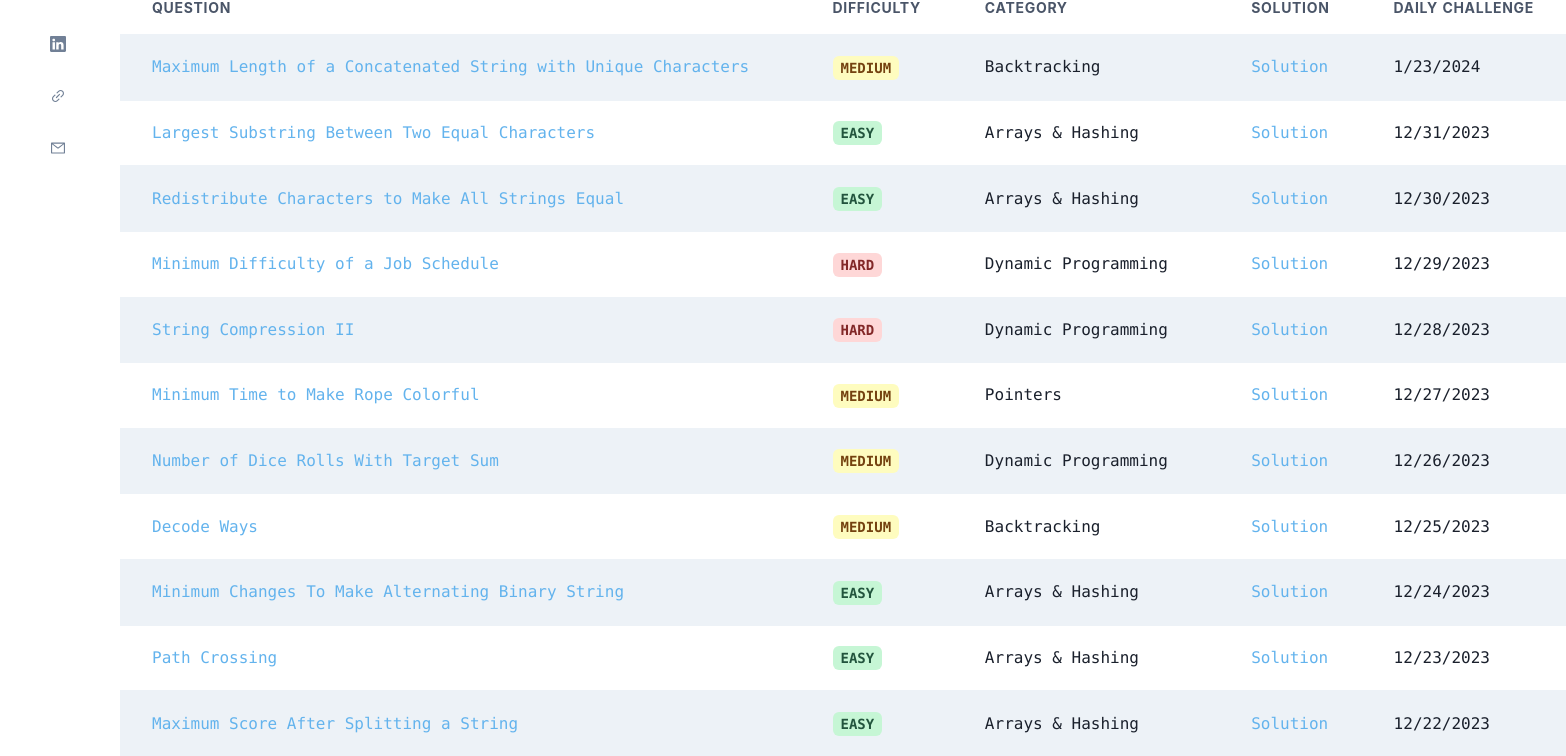
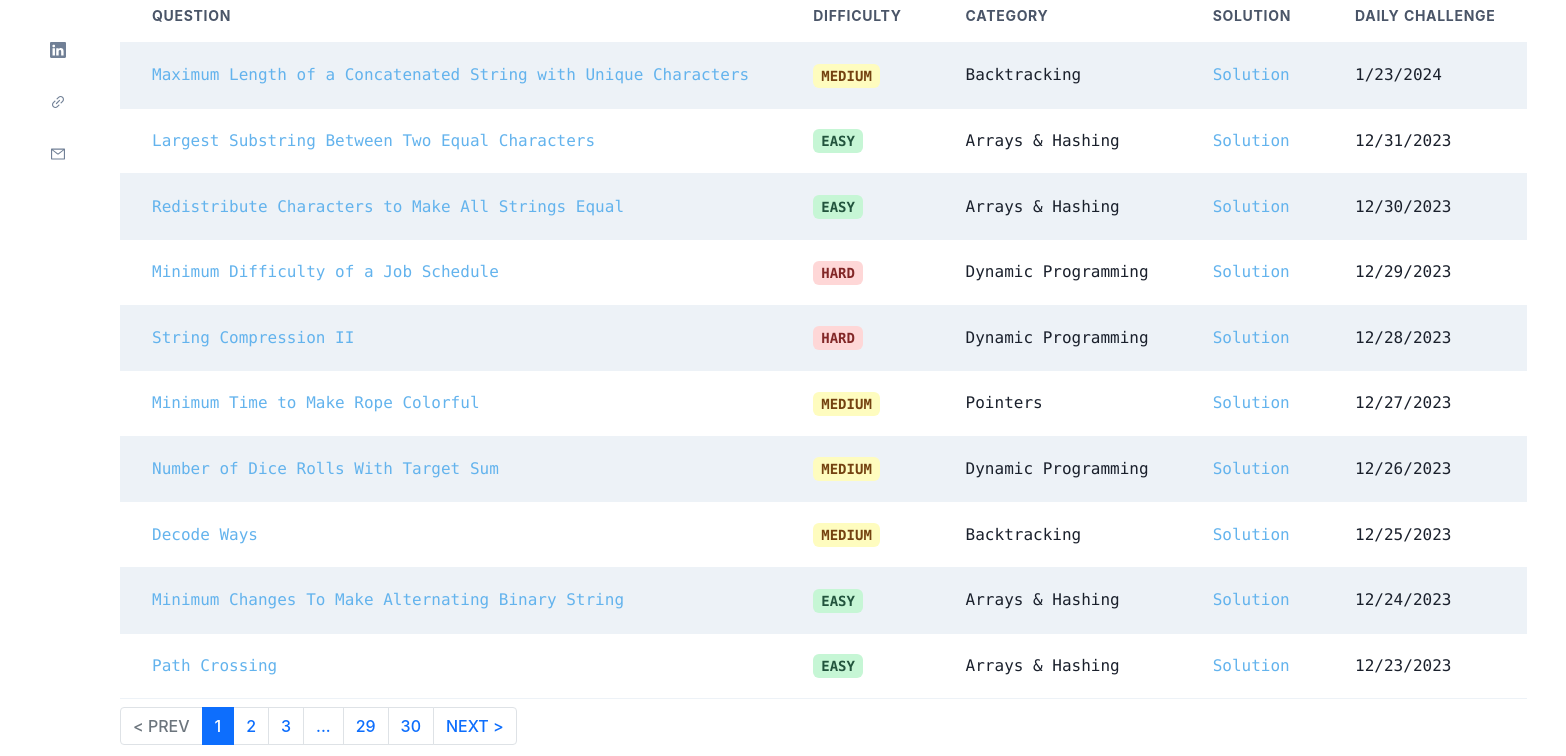
Before and after one commit to LeeHengYu/leetcode-reviewer, a React (Vite) app: page / in a window 1280 px wide. Shown: the part 168-924 px from the top of the page, 1566 px wide, since content can reach past the window. Built offline with nearby package versions, Linux system fonts and the light colour scheme.

Commit message:
add pagination

```diff
--- a/package.json
+++ b/package.json
@@ -22,6 +22,7 @@
     "react": "^18.2.0",
     "react-dom": "^18.2.0",
     "react-icons": "^4.9.0",
+    "react-paginate": "^8.2.0",
     "react-router-dom": "^6.21.2",
     "zustand": "^4.4.7"
   },
--- a/src/components/TableComponent.tsx
+++ b/src/components/TableComponent.tsx
@@ -19,6 +19,7 @@ import {
   Tr,
 } from "@chakra-ui/react";
 import { useReducer, useState } from "react";
+import ReactPaginate from 'react-paginate';
 import ScriptContext from "../contexts/scriptContexts";
 import tableData from "../data/tablaData";
 import DataQuery from "../hook/dataQuery";
@@ -33,6 +34,8 @@ import Reseter from "./Reseter";
 import ScriptLoader from "./ScriptLoader";
 import SortSelector from "./SortSelector";
 
+import '../styles.css';
+
 const TableComponent = () => {
   const [selectedSolution, setSelectedSolution] = useState("");
   const [isModalOpen, setIsModalOpen] = useState(false);
@@ -44,6 +47,8 @@ const TableComponent = () => {
 
   const by = useQuestionSortingStore((s) => s.sortingCriteria.by);
   const [reversed, setReversed] = useState(false);
+
+  const questions_data = dataSorting(DataQuery(tableData, filters), reversed, by);
 
   const handleSolutionClick = (solution: string) => {
     setSelectedSolution(solution);
@@ -62,6 +67,20 @@ const TableComponent = () => {
     });
     setButtonText("Copied!");
   };
+
+
+  // pagination setting
+  var itemsPerPage = 10;
+  const [itemOffset, setItemOffset] = useState(0);
+  const endOffset = itemOffset + itemsPerPage;
+  const currentQuestions = questions_data.slice(itemOffset, endOffset);
+  const pageCount = Math.ceil(questions_data.length / itemsPerPage);
+
+  const handlePageClick = (event: any) => {
+    const newOffset = (event.selected * itemsPerPage) % questions_data.length;
+    setItemOffset(newOffset);
+  }
+
 
   return (
     <Box>
@@ -87,7 +106,8 @@ const TableComponent = () => {
           {tableData.filter((q) => q.difficulty === "Hard").length})
         </Text>
       </HStack>
-      <Table variant="striped" size="lg" fontFamily="mono">
+      <Table variant="striped" size="lg" fontFamily="mono" marginBottom={2}>
+      {/* can refactor into a new components */}
         <Thead>
           <Tr>
             <Th>Question</Th>
@@ -98,7 +118,7 @@ const TableComponent = () => {
           </Tr>
         </Thead>
         <Tbody whiteSpace="nowrap">
-          {dataSorting(DataQuery(tableData, filters), reversed, by)?.map(
+          {currentQuestions.map(
             (item, index) => (
               <Tr key={index}>
                 <Td color="blue.300" minWidth="400px">
@@ -124,6 +144,28 @@ const TableComponent = () => {
           )}
         </Tbody>
       </Table>
+      <div className="pagination">
+        <ReactPaginate
+          nextLabel="NEXT >"
+          onPageChange={handlePageClick}
+          pageRangeDisplayed={3}
+          marginPagesDisplayed={2}
+          pageCount={pageCount}
+          previousLabel="< PREV"
+          pageClassName="page-item"
+          pageLinkClassName="page-link"
+          previousClassName="page-item"
+          previousLinkClassName="page-link"
+          nextClassName="page-item"
+          nextLinkClassName="page-link"
+          breakLabel="..."
+          breakClassName="page-item"
+          breakLinkClassName="page-link"
+          containerClassName="pagination"
+          activeClassName="active"
+          renderOnZeroPageCount={null}
+        />
+      </div>
       <ScriptContext.Provider value={{ script, dispatch }}>
         <Modal isOpen={isModalOpen} onClose={handleCloseModal} size="3xl">
           <ModalOverlay />
--- a/src/index.css
+++ b/src/index.css
@@ -19,6 +19,7 @@ a {
   color: #646cff;
   text-decoration: inherit;
 }
+
 a:hover {
   color: #535bf2;
 }
@@ -47,9 +48,11 @@ button {
   cursor: pointer;
   transition: border-color 0.25s;
 }
+
 button:hover {
   border-color: #646cff;
 }
+
 button:focus,
 button:focus-visible {
   outline: 4px auto -webkit-focus-ring-color;
@@ -60,9 +63,11 @@ button:focus-visible {
     color: #213547;
     background-color: #ffffff;
   }
+
   a:hover {
     color: #747bff;
   }
+
   button {
     background-color: #f9f9f9;
   }
--- /dev/null
+++ b/src/styles.css
@@ -0,0 +1,15 @@
+@import "https://cdn.jsdelivr.net/npm/bootstrap@5.1.3/dist/css/bootstrap.min.css";
+
+#container {
+    margin: 1rem;
+}
+
+.items {
+    margin-bottom: 1rem;
+}
+
+#pagination {
+    margin-top: 1rem;
+    flex-direction: row;
+    color: "#fff"
+}
```
Also changed, not shown: 1 other file (tests, documents, lock files or other folders).
